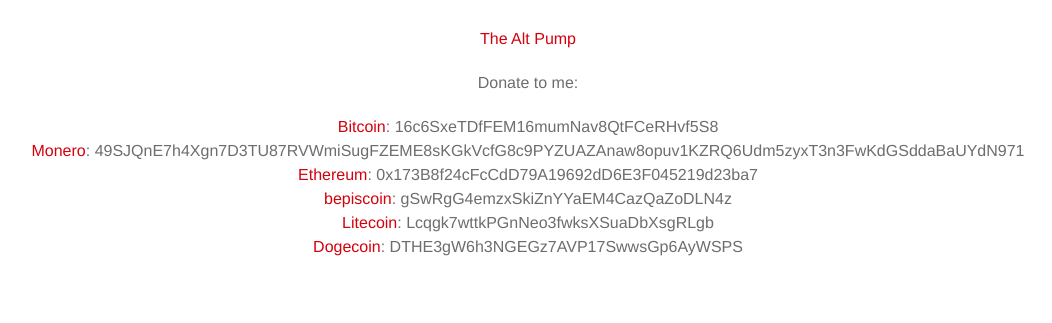
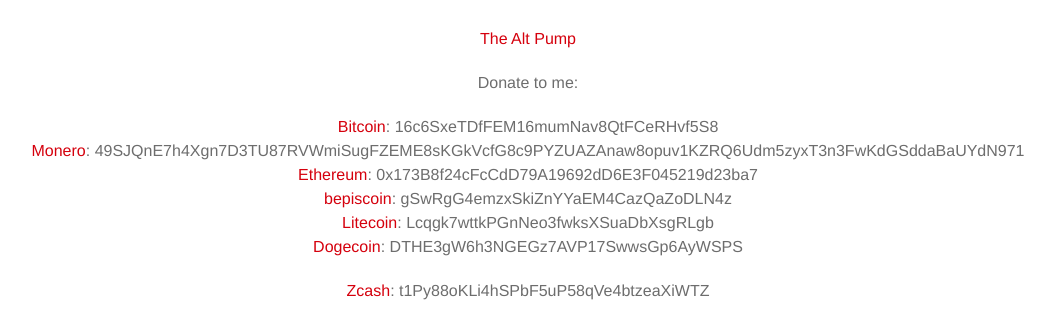
Before and after one commit to DaMatrix/damatrix.github.io, a Jekyll site: the page built from index.md, in a window 1280 px wide, cut to the strip 736-1059 px from the top of the page. Shown: the whole strip, without its empty margins (112-1164 px from the left). Built offline with Jekyll 4.4.1, drawn with Linux system fonts in a browser that asks for light colours; some web fonts are replaced; comment, search, counter and statistics services are not loaded; before the commit the page ends 1015 px from its top, so only the background shows below that.

Commit message:
zcash lol

```diff
--- a/_layouts/default.html
+++ b/_layouts/default.html
@@ -99,6 +99,7 @@
 <a href="http://www.pepsi.team/bepiscoin">bepiscoin</a>: gSwRgG4emzxSkiZnYYaEM4CazQaZoDLN4z<br>
 <a href="https://litecoin.org">Litecoin</a>: Lcqgk7wttkPGnNeo3fwksXSuaDbXsgRLgb<br>
 <a href="http://dogecoin.com">Dogecoin</a>: DTHE3gW6h3NGEGz7AVP17SwwsGp6AyWSPS</p>
+<a href="https://www.zcashcommunity.com">Zcash</a>: t1Py88oKLi4hSPbF5uP58qVe4btzeaXiWTZ</p>
     </div>
   </body>
 </html>
```
